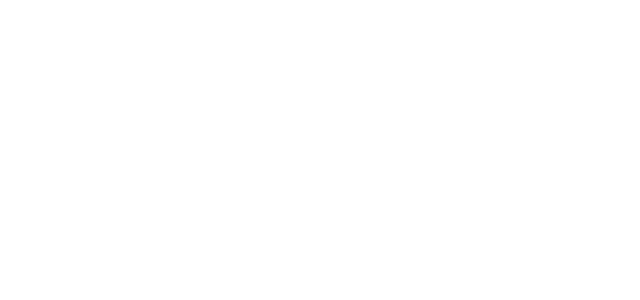
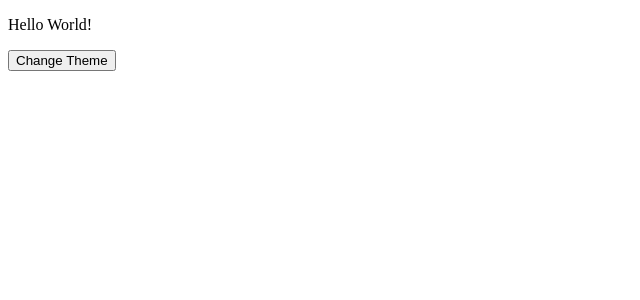
Before and after one commit to LaurenCummings/react-samples, a React (Vite) app: page / in a window 1280 px wide. Shown: the top 300 px of the page, without its empty margins (0-640 px from the left). Built offline with nearby package versions, Linux system fonts and the light colour scheme.

Commit message:
Created useLocalStorage custom hook

```diff
--- a/src/components/LightDarkMode.jsx
+++ b/src/components/LightDarkMode.jsx
@@ -2,8 +2,11 @@
 
 function LightDarkMode() {
     return (
-        <div>
-
+        <div className="light-dark-mode">
+            <div className="container">
+                <p>Hello World!</p>
+                <button>Change Theme</button>
+            </div>
         </div>
     )
 }
```
Also changed, not shown: src/components/useLocalStorage.jsx (added, +26 -0 lines).
